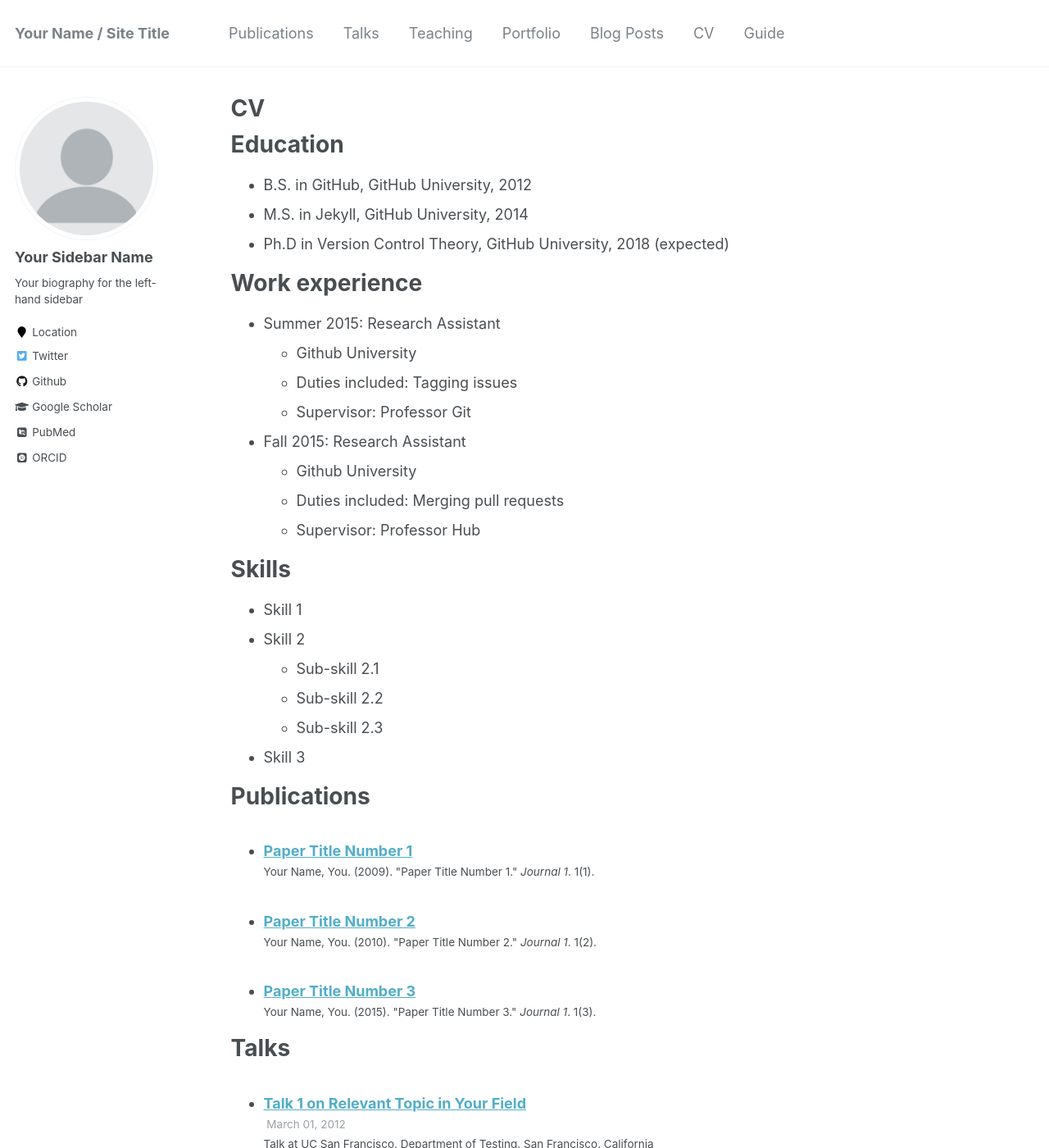
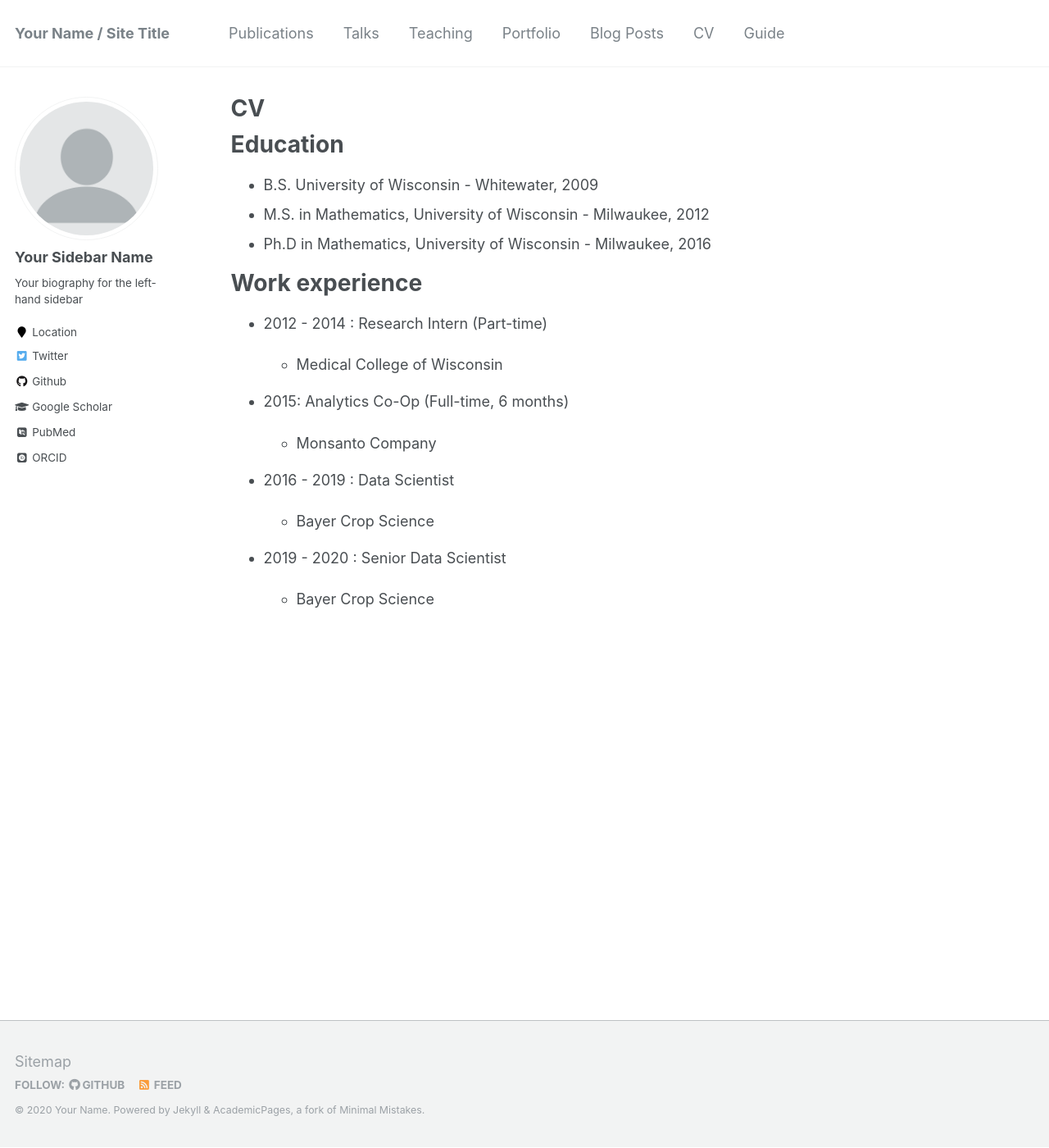
Before and after one commit to samimath/samimath.github.io, a Jekyll site: the page built from _pages/cv.md, in a window 1280 px wide and 1400 px high. Shown: the whole window at 82% size. Built offline with Jekyll 4.4.1, drawn with Linux system fonts in a browser that asks for light colours; some web fonts are replaced; some of the changed text lies outside the part shown.

Commit message:
edited CV

```diff
--- a/_pages/cv.md
+++ b/_pages/cv.md
@@ -11,49 +11,26 @@ redirect_from:
 
 Education
 ======
-* B.S. in GitHub, GitHub University, 2012
-* M.S. in Jekyll, GitHub University, 2014
-* Ph.D in Version Control Theory, GitHub University, 2018 (expected)
+* B.S. University of Wisconsin - Whitewater, 2009
+* M.S. in Mathematics, University of Wisconsin - Milwaukee, 2012
+* Ph.D in Mathematics, University of Wisconsin - Milwaukee, 2016
 
 Work experience
 ======
-* Summer 2015: Research Assistant
-  * Github University
-  * Duties included: Tagging issues
-  * Supervisor: Professor Git
+* 2012 - 2014 : Research Intern (Part-time)
 
-* Fall 2015: Research Assistant
-  * Github University
-  * Duties included: Merging pull requests
-  * Supervisor: Professor Hub
+  * Medical College of Wisconsin
 
-Skills
-======
-* Skill 1
-* Skill 2
-  * Sub-skill 2.1
-  * Sub-skill 2.2
-  * Sub-skill 2.3
-* Skill 3
 
-Publications
-======
-  <ul>{% for post in site.publications %}
-    {% include archive-single-cv.html %}
-  {% endfor %}</ul>
+* 2015: Analytics Co-Op (Full-time, 6 months)
 
-Talks
-======
-  <ul>{% for post in site.talks %}
-    {% include archive-single-talk-cv.html %}
-  {% endfor %}</ul>
+  * Monsanto Company
 
-Teaching
-======
-  <ul>{% for post in site.teaching %}
-    {% include archive-single-cv.html %}
-  {% endfor %}</ul>
 
-Service and leadership
-======
-* Currently signed in to 43 different slack teams
+* 2016 - 2019 : Data Scientist
+
+  * Bayer Crop Science
+
+* 2019 - 2020 : Senior Data Scientist
+
+  * Bayer Crop Science
```
